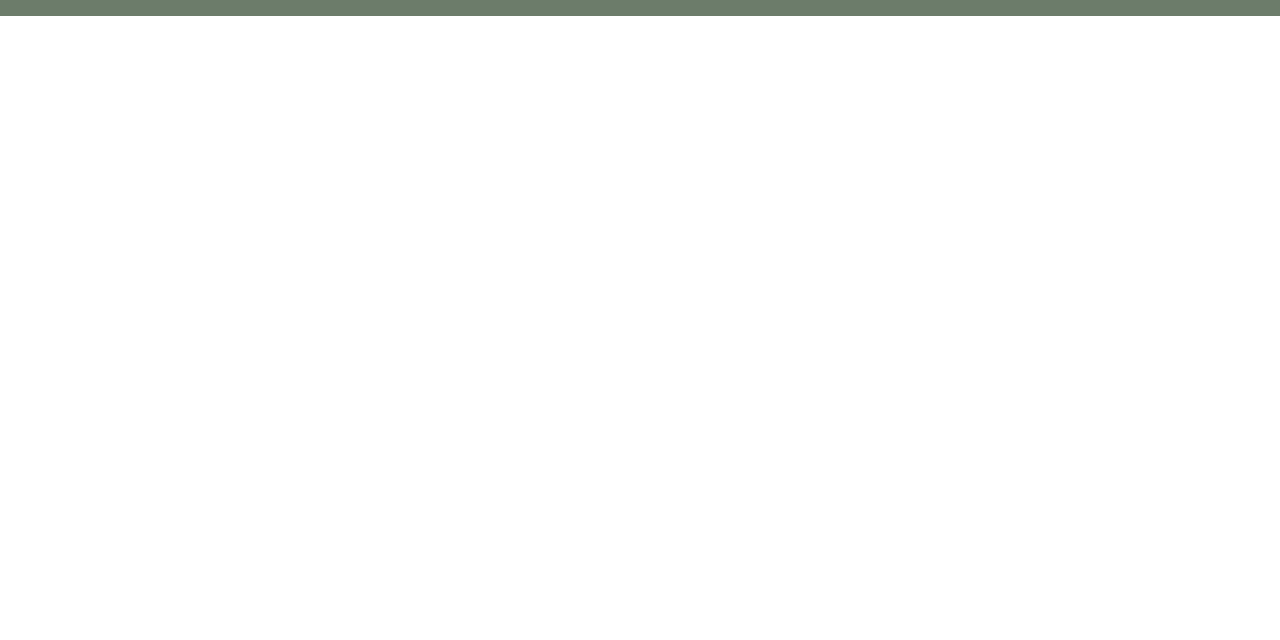
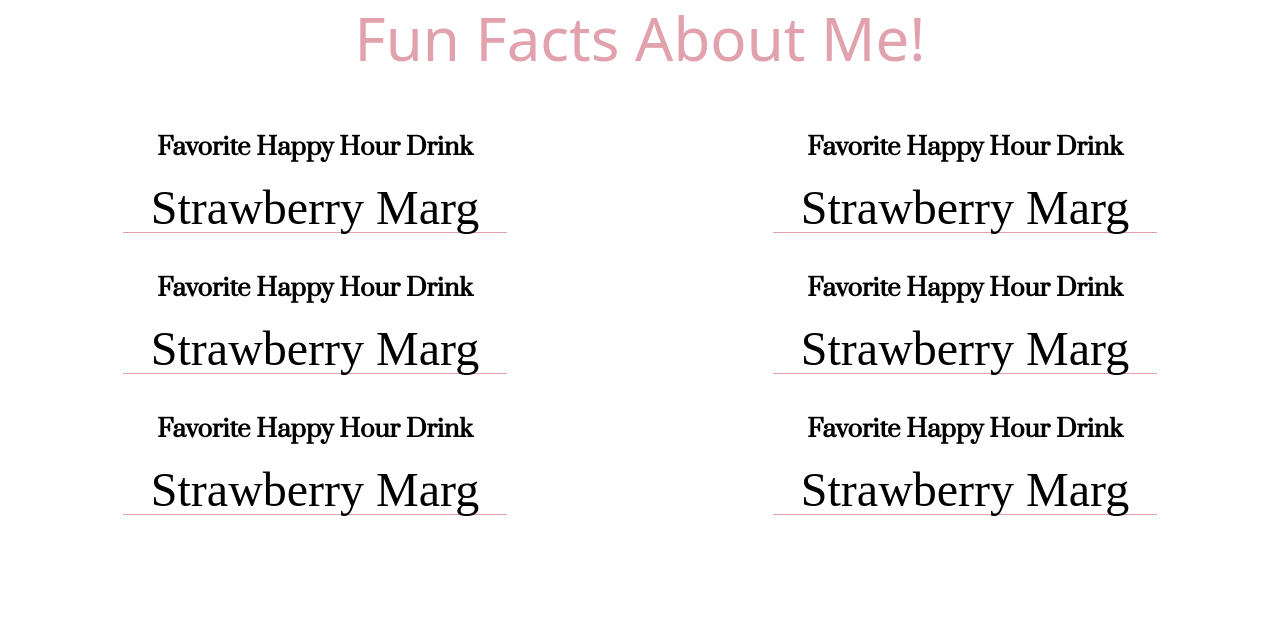
Before and after one commit to starks97/coach-tricia, an Astro site: page /about in a window 1280 px wide. Shown: the part 2063-2703 px from the top of the page. Before the commit the page ends 2079 px from the top, so only its background shows below. Built offline with nearby package versions, Linux system fonts and the light colour scheme; Astro itself is replaced by a stand-in of ours; a web font is replaced by a local one.

Commit message:
FEATURES[fun facts]

```diff
--- a/package.json
+++ b/package.json
@@ -12,9 +12,9 @@
   "dependencies": {
     "@astrojs/check": "^0.9.4",
     "@astrojs/tailwind": "^5.1.4",
-    "astro": "^5.1.3",
+    "astro": "^5.1.6",
     "tailwindcss": "^3.4.17",
-    "typescript": "^5.7.2"
+    "typescript": "^5.7.3"
   },
   "devDependencies": {
     "prettier": "^3.4.2",
--- /dev/null
+++ b/src/components/about/FunFacts.astro
@@ -0,0 +1,40 @@
+---
+import data from "../../data.json"
+
+const funFacts = data["about"]["fun-facts"]
+---
+
+<div class="container mx-auto my-32 h-auto">
+	<h1 class="flex w-full flex-col items-center justify-center text-center text-6xl text-hero_color">
+		Fun Facts About Me!
+	</h1>
+	<div class="mt-16 grid grid-cols-1 items-center justify-items-center gap-5 tablet:grid-cols-2">
+		{/* Column 1: First Half */}
+		<ul class="mx:auto w-full max-w-sm space-y-10">
+			{
+				funFacts.slice(0, Math.ceil(funFacts.length / 2)).map((value, index) => (
+					<li class="space-y-5">
+						<h3 class="text-center font-prata text-2xl font-semibold">{value.title}</h3>
+						<p class="w-full border-b border-hero_color text-center font-blackstone text-5xl">
+							{value.description}
+						</p>
+					</li>
+				))
+			}
+		</ul>
+
+		{/* Column 2: Second Half */}
+		<ul class="mx:auto w-full max-w-sm space-y-10">
+			{
+				funFacts.slice(Math.ceil(funFacts.length / 2)).map((value, index) => (
+					<li class="space-y-5">
+						<h3 class="text-center font-prata text-2xl font-semibold">{value.title}</h3>
+						<p class="border-b border-hero_color text-center font-blackstone text-5xl">
+							{value.description}
+						</p>
+					</li>
+				))
+			}
+		</ul>
+	</div>
+</div>
--- a/src/data.json
+++ b/src/data.json
@@ -105,6 +105,38 @@
         "content": "Before becoming a coach, I spent years as a professional chef, dedicated to making beautiful food and to creating warmth and connection around the table. Today, I bring that same sense of warmth and nourishment into my coaching, fostering an environment where my clients feel seen, supported, and encouraged to reach for a better, more fulfilling life. Just as a recipe can be transformed with care and the right ingredients, I believe that every woman has the potential to transform her life after loss and to rediscover her own strength, joy, and purpose.",
         "image": "/images/story2.jpg"
       }
-    }
+    },
+    "fun-facts": [
+      {
+        "id": 1,
+        "title": "Favorite Happy Hour Drink",
+        "description": "Strawberry Marg"
+      },
+      {
+        "id": 2,
+        "title": "Favorite Happy Hour Drink",
+        "description": "Strawberry Marg"
+      },
+      {
+        "id": 3,
+        "title": "Favorite Happy Hour Drink",
+        "description": "Strawberry Marg"
+      },
+      {
+        "id": 4,
+        "title": "Favorite Happy Hour Drink",
+        "description": "Strawberry Marg"
+      },
+      {
+        "id": 5,
+        "title": "Favorite Happy Hour Drink",
+        "description": "Strawberry Marg"
+      },
+      {
+        "id": 6,
+        "title": "Favorite Happy Hour Drink",
+        "description": "Strawberry Marg"
+      }
+    ]
   }
 }
--- a/src/pages/about.astro
+++ b/src/pages/about.astro
@@ -1,12 +1,12 @@
 ---
+import FunFacts from "../components/about/FunFacts.astro"
 import Hero from "../components/about/Hero.astro"
 import Story from "../components/about/Story.astro"
 import Layout from "../layouts/Layout.astro"
 ---
 
 <Layout title="About | Tricia Rago Coaching" description="about tricia rago" image="example.jpg">
-	<main>
-	   <Hero />
-				<Story/>
-	</main>
+	<Hero />
+	<Story />
+	<FunFacts />
 </Layout>
```
Also changed, not shown: pnpm-lock.yaml, 1 other file.
